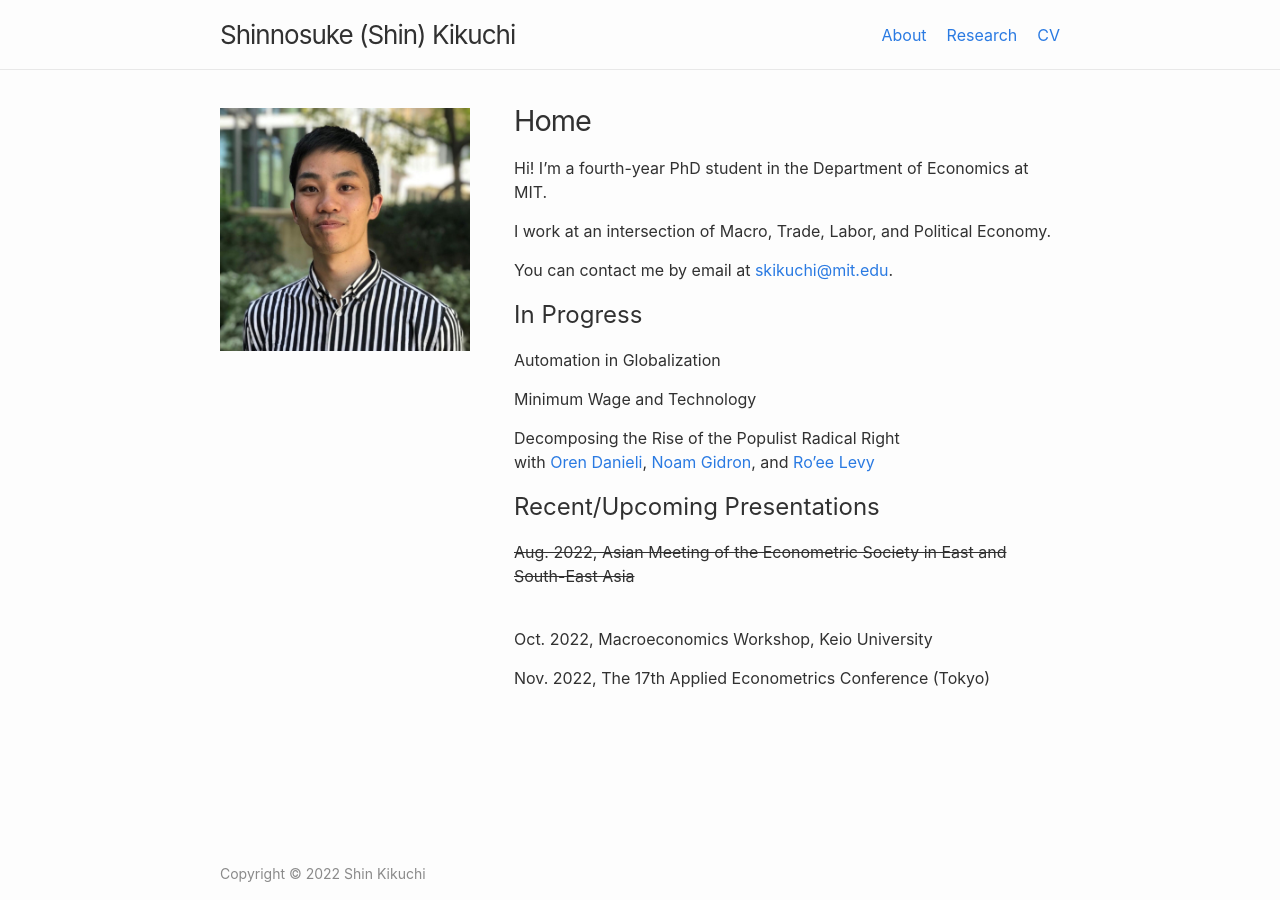
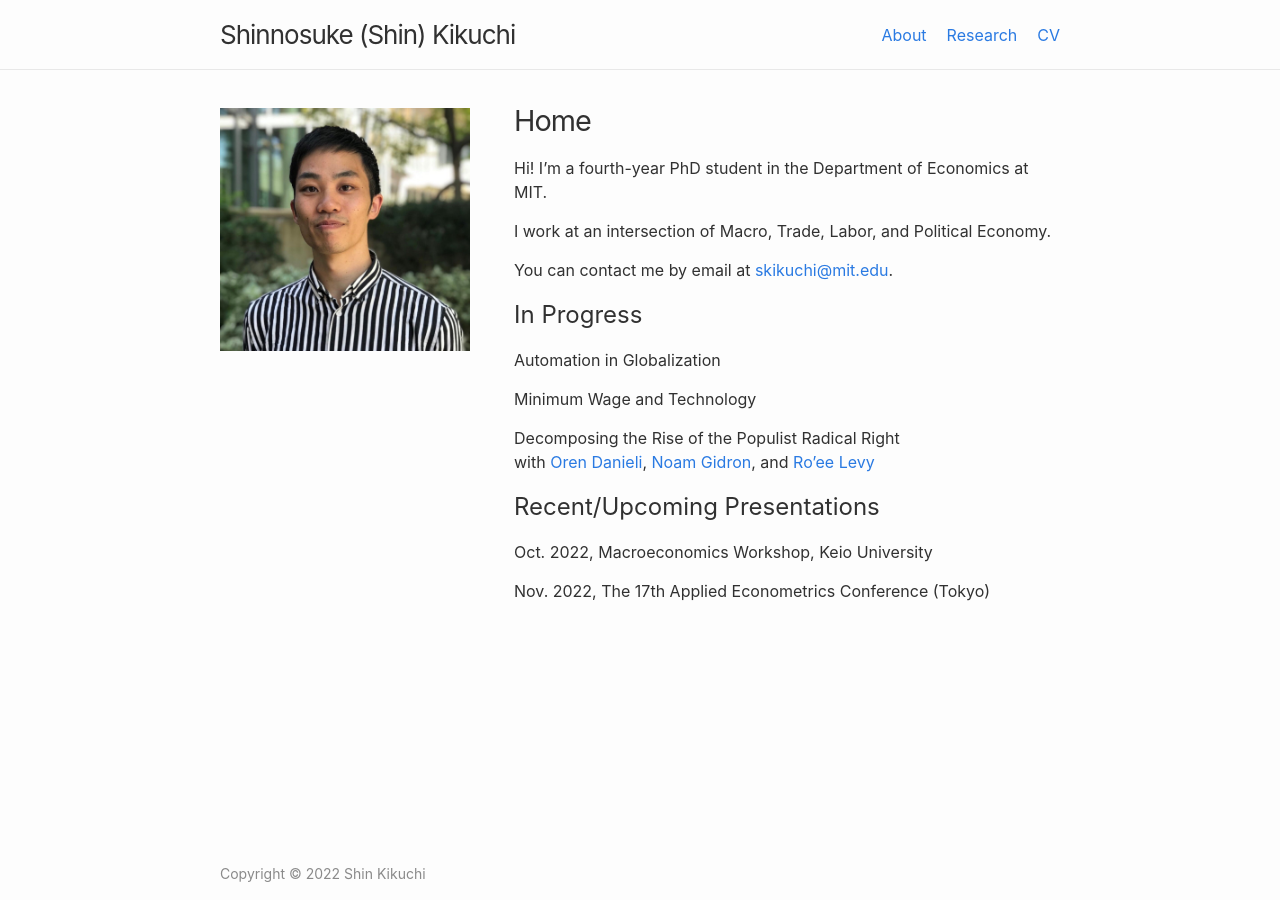
Before and after one commit to shinnkikuchi/shinnkikuchi.github.io, a Jekyll site: the page built from index.md, in a window 1280 px wide. Built offline with Jekyll 4.4.1, drawn with Linux system fonts in a browser that asks for light colours.

Commit message:
Update index.md

```diff
--- a/index.md
+++ b/index.md
@@ -23,8 +23,6 @@ with <a href="https://www.orendanieli.com/home" target="_blank">Oren Danieli</a>
 
 ## Recent/Upcoming Presentations
 
-<s>Aug. 2022, Asian Meeting of the Econometric Society in East and South-East Asia</s><br>
-
 Oct. 2022, Macroeconomics Workshop, Keio University<br>
 
 Nov. 2022, The 17th Applied Econometrics Conference (Tokyo)<br>
```
